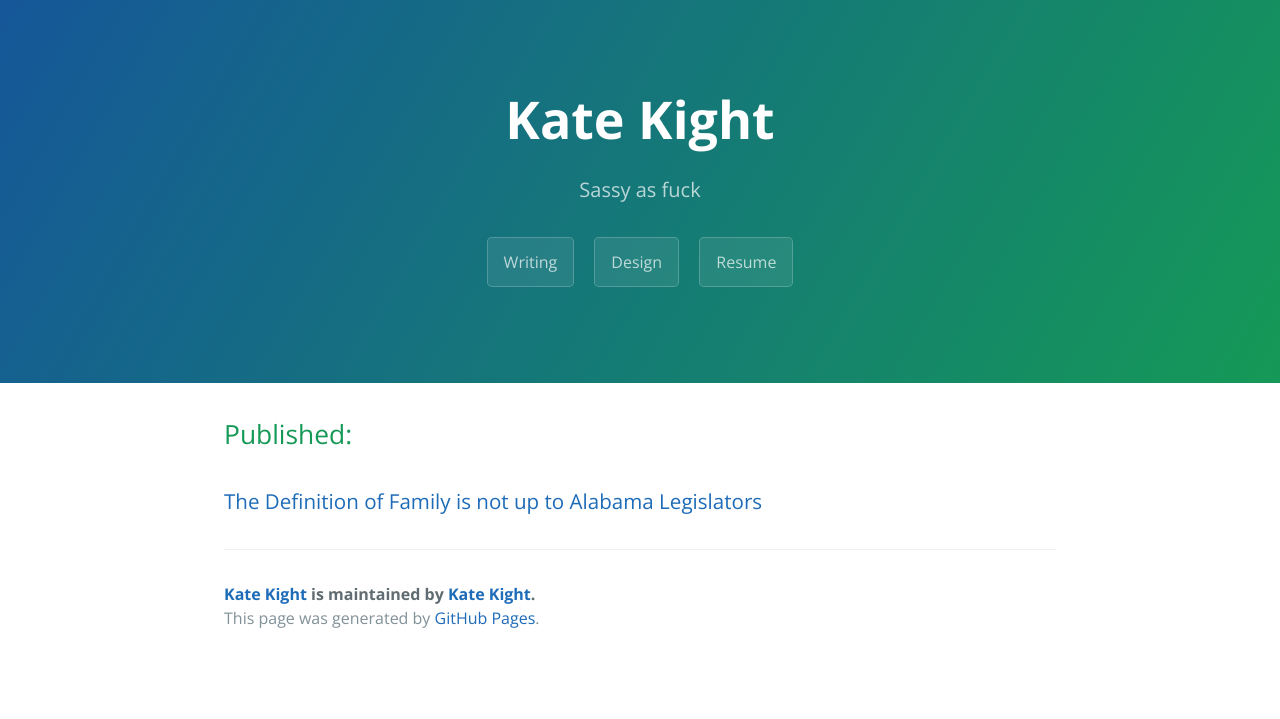
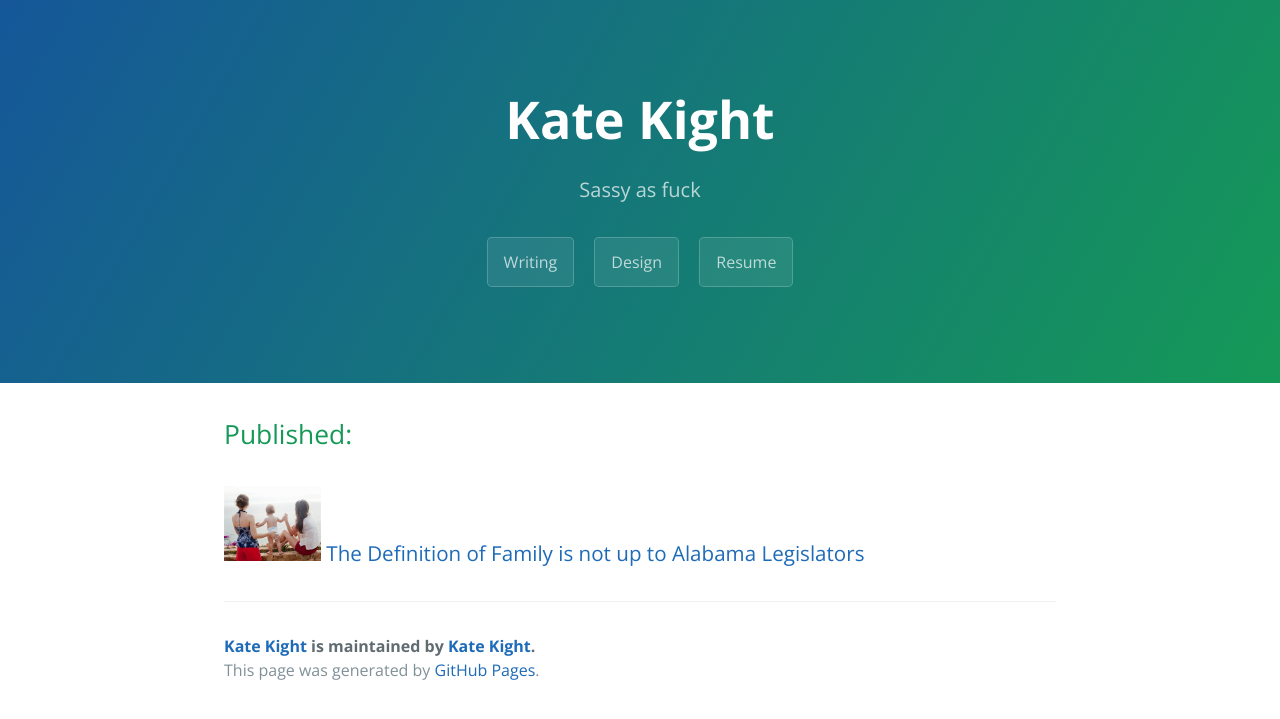
Before and after one commit to Flyakight/flyakight.github.io, a Jekyll site: the page built from _posts/2017-03-15-writing.markdown, in a window 1280 px wide. Shown: the top 719 px of the page. Built offline with Jekyll 4.4.1, drawn with Linux system fonts in a browser that asks for light colours.

Commit message:
Update 2017-03-15-writing.markdown

```diff
--- a/_posts/2017-03-15-writing.markdown
+++ b/_posts/2017-03-15-writing.markdown
@@ -8,6 +8,7 @@
 Published:
 </h2>
 <h3>
+<img src="http://www.katekight.com/Images/nbcoutphoto.jpg" alt="NBC Article" height="75">
 <a href="http://www.nbcnews.com/feature/nbc-out/opinion-definition-family-not-alabama-legislators-n724171">
 The Definition of Family is not up to Alabama Legislators
 </a>
```
